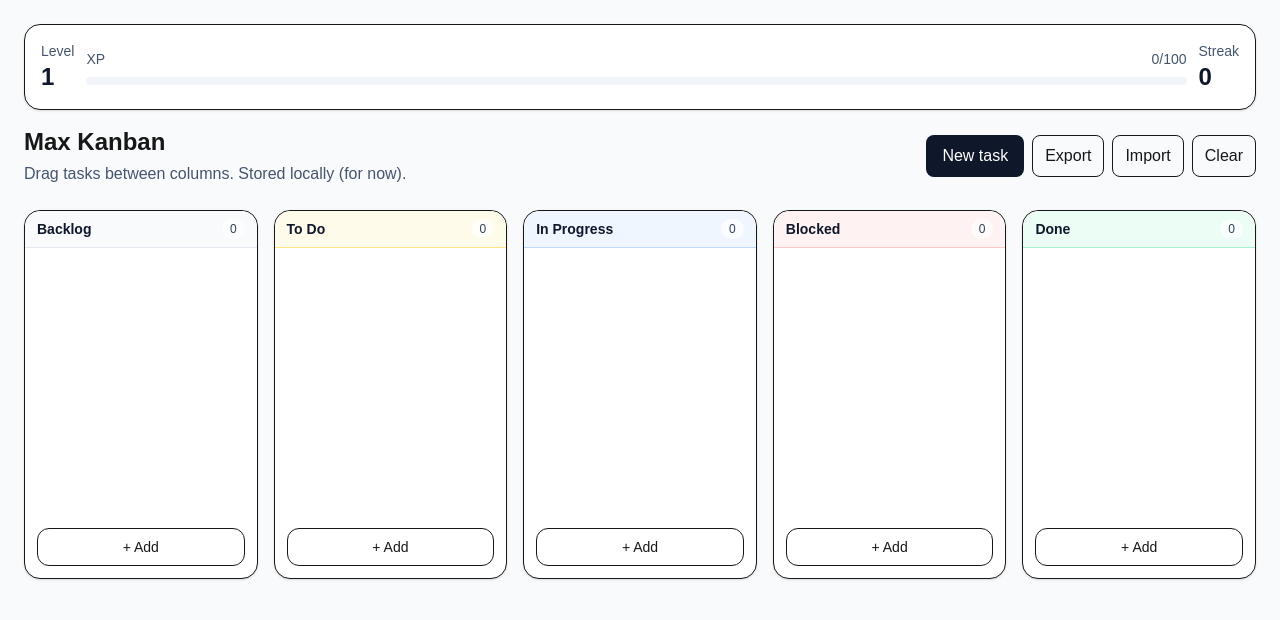
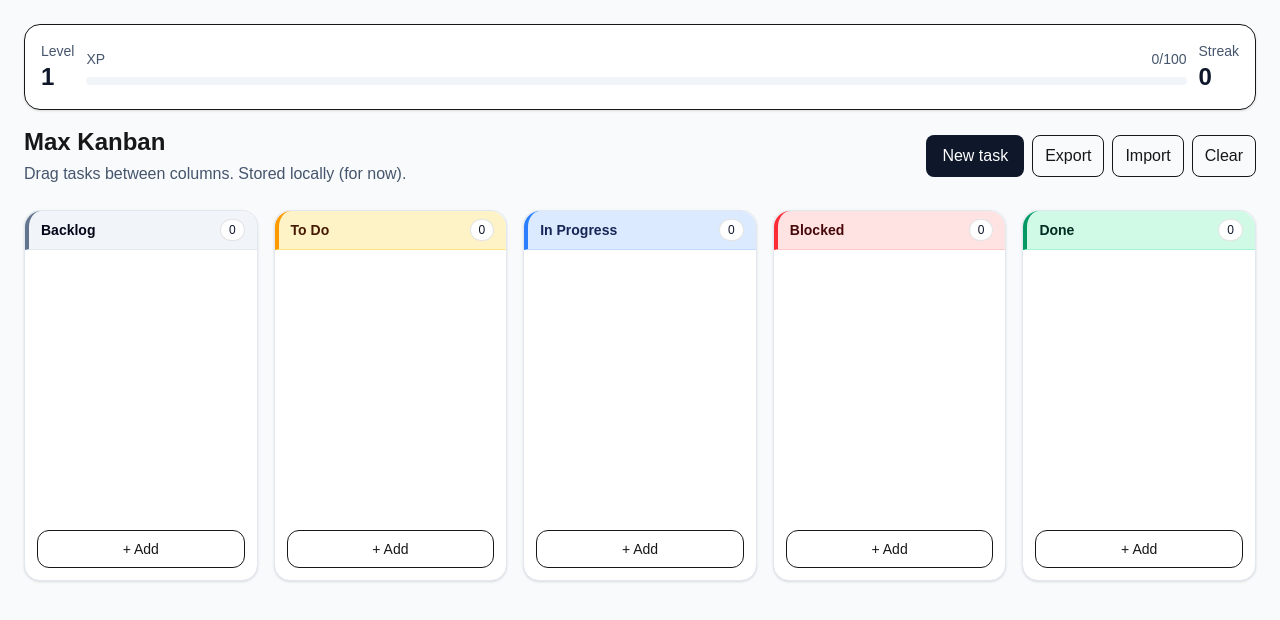
Before and after one commit to habibshahid2013/max-kanban, a Next.js app: page / in a window 1280 px wide. Shown: the top 620 px of the page. Built offline with nearby package versions, Linux system fonts and the light colour scheme.

Commit message:
UI contrast pass: stronger headers, borders, droppable highlight

```diff
--- a/src/components/DropColumn.tsx
+++ b/src/components/DropColumn.tsx
@@ -5,7 +5,14 @@ import { useDroppable } from "@dnd-kit/core";
 export function DropColumn({ id, children }: { id: string; children: React.ReactNode }) {
   const { setNodeRef, isOver } = useDroppable({ id });
   return (
-    <div ref={setNodeRef} className={isOver ? "ring-2 ring-indigo-400" : ""}>
+    <div
+      ref={setNodeRef}
+      className={
+        isOver
+          ? "rounded-xl ring-2 ring-slate-900/40 ring-offset-2 ring-offset-white"
+          : "rounded-xl"
+      }
+    >
       {children}
     </div>
   );
--- a/src/components/KanbanV2.tsx
+++ b/src/components/KanbanV2.tsx
@@ -10,12 +10,37 @@ import { Modal } from "@/components/Modal";
 import { DragTask } from "@/components/DragTask";
 import { DropColumn } from "@/components/DropColumn";
 
-const COLS: { id: ColumnId; name: string; tone: string }[] = [
-  { id: "BACKLOG", name: "Backlog", tone: "border-slate-200 bg-slate-50" },
-  { id: "TODO", name: "To Do", tone: "border-amber-200 bg-amber-50" },
-  { id: "DOING", name: "In Progress", tone: "border-blue-200 bg-blue-50" },
-  { id: "BLOCKED", name: "Blocked", tone: "border-red-200 bg-red-50" },
-  { id: "DONE", name: "Done", tone: "border-emerald-200 bg-emerald-50" },
+const COLS: { id: ColumnId; name: string; head: string; accent: string }[] = [
+  {
+    id: "BACKLOG",
+    name: "Backlog",
+    head: "bg-slate-100 text-slate-950 border-slate-200",
+    accent: "border-l-slate-500",
+  },
+  {
+    id: "TODO",
+    name: "To Do",
+    head: "bg-amber-100 text-amber-950 border-amber-200",
+    accent: "border-l-amber-500",
+  },
+  {
+    id: "DOING",
+    name: "In Progress",
+    head: "bg-blue-100 text-blue-950 border-blue-200",
+    accent: "border-l-blue-500",
+  },
+  {
+    id: "BLOCKED",
+    name: "Blocked",
+    head: "bg-red-100 text-red-950 border-red-200",
+    accent: "border-l-red-500",
+  },
+  {
+    id: "DONE",
+    name: "Done",
+    head: "bg-emerald-100 text-emerald-950 border-emerald-200",
+    accent: "border-l-emerald-600",
+  },
 ];
 
 function priClass(p: Priority) {
@@ -134,20 +159,24 @@ export function KanbanV2() {
       <DndContext sensors={sensors} collisionDetection={closestCenter} onDragEnd={onDragEnd}>
         <div className="mt-6 grid gap-4 md:grid-cols-5">
           {COLS.map((col) => (
-            <div key={col.id} className="rounded-2xl border bg-white shadow-sm">
-              <div className={`rounded-t-2xl border-b px-3 py-2 ${col.tone}`}>
+            <div key={col.id} className="rounded-2xl border border-slate-200 bg-white shadow-sm">
+              <div
+                className={`rounded-t-2xl border-b px-3 py-2 ${col.head} border-l-4 ${col.accent}`}
+              >
                 <div className="flex items-center justify-between">
-                  <div className="text-sm font-semibold text-slate-900">{col.name}</div>
-                  <div className="rounded-full bg-white/70 px-2 py-0.5 text-xs text-slate-700">{byCol[col.id].length}</div>
+                  <div className="text-sm font-semibold">{col.name}</div>
+                  <div className="rounded-full border border-black/10 bg-white px-2 py-0.5 text-xs text-slate-900">
+                    {byCol[col.id].length}
+                  </div>
                 </div>
               </div>
 
               <DropColumn id={`col:${col.id}`}>
-                <div className="min-h-[280px] space-y-2 p-3">
+                <div className="min-h-[280px] space-y-2 rounded-b-2xl bg-white p-3">
                   {byCol[col.id].map((t) => (
                     <DragTask key={t.id} id={t.id}>
                       <div
-                        className="cursor-grab rounded-xl border bg-white p-3 hover:bg-slate-50"
+                        className="cursor-grab rounded-xl border border-slate-300 bg-white p-3 shadow-sm hover:bg-slate-50 hover:shadow"
                         onDoubleClick={() => setSelectedId(t.id)}
                       >
                         <div className="flex items-start justify-between gap-2">
```
